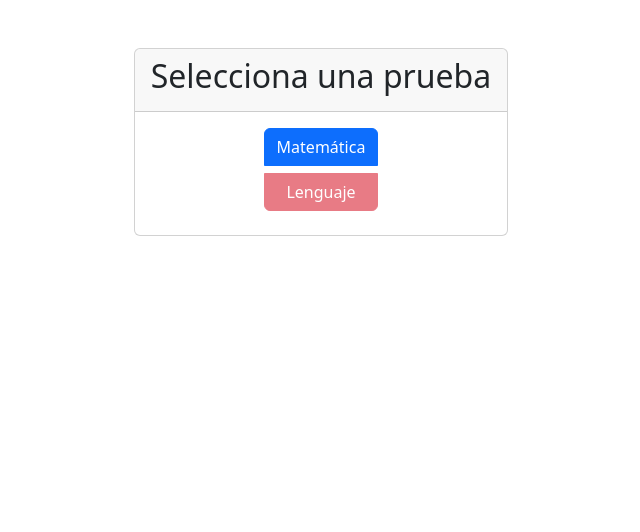
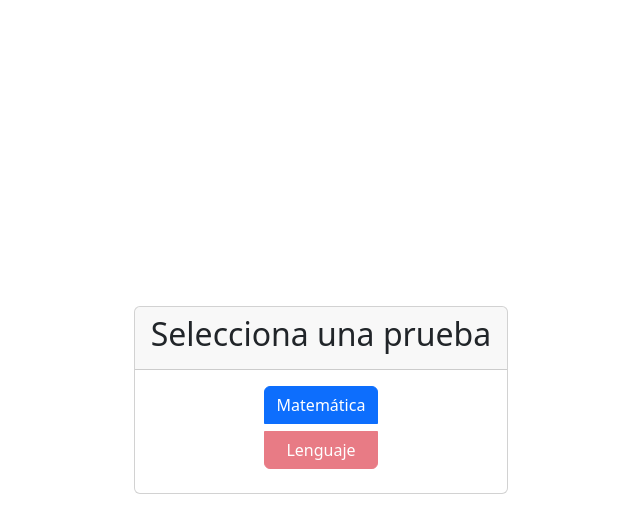
Before and after one commit to AlexisTripailaoHerrera/PAES-FRONT, an Angular app: page /home in a window 1280 px wide. Shown: the top 532 px of the page, without its empty margins (319-959 px from the left). Built offline with nearby package versions, Linux system fonts and the light colour scheme.

Commit message:
components to center

```diff
--- a/src/app/home/home.component.html
+++ b/src/app/home/home.component.html
@@ -1,4 +1,4 @@
-<div class="container-fluid h-100 d-flex justify-content-center align-items-center mt-md-5">
+<div class="container-fluid h-100 d-flex justify-content-center align-items-center">
   <div class="card mx-auto align-items-center">
     <div class="card-header">
       <H2 class="card-title">Selecciona una prueba</H2>
--- a/src/app/paes-matematica/paes-matematica.component.html
+++ b/src/app/paes-matematica/paes-matematica.component.html
@@ -47,7 +47,7 @@
 
   <!-- Botón para revisar -->
   <div class="text-center">
-    <div class="btn-group" role="group">
+    <div class="btn-group mb-4" role="group">
       <button type="button" class="btn btn-primary me-2" (click)="revisar(true)">Revisar</button>
       <button type="button" class="btn btn-primary me-2" (click)="revisar(false)">Finalizar</button>
     </div>
--- a/src/app/paes-matematica/paes-matematica.component.ts
+++ b/src/app/paes-matematica/paes-matematica.component.ts
@@ -1,8 +1,8 @@
 import { Component, OnInit } from '@angular/core';
 import {PreguntasMatematicasService} from './preguntas-matematicas.service';
-import {Resultados} from '../common/resultados-model';
+import {Resultados} from '../common/model/resultados-model';
 import {Router} from '@angular/router';
-import {UsersVO} from '../common/users-model';
+import {UsersVO} from '../common/model/users-model';
 
 @Component({
   selector: 'app-paes-matematica',
--- a/src/app/resultados/resultados.component.html
+++ b/src/app/resultados/resultados.component.html
@@ -1,5 +1,5 @@
 <!-- resultados.component.html -->
-<div class="container-fluid h-100 d-flex justify-content-center align-items-center mt-md-5">
+<div class="container-fluid h-100 d-flex justify-content-center align-items-center">
   <div class="card mx-auto align-items-center">
     <div class="card-header">
       <h2 class="card-title">Resultados</h2>
--- a/src/app/resultados/resultados.component.ts
+++ b/src/app/resultados/resultados.component.ts
@@ -1,5 +1,5 @@
 import {Component, Input, OnInit} from '@angular/core';
-import {Resultados} from '../common/resultados-model';
+import {Resultados} from '../common/model/resultados-model';
 import {PreguntasMatematicasService} from '../paes-matematica/preguntas-matematicas.service';
 import {Router} from '@angular/router';
 
--- a/src/styles.css
+++ b/src/styles.css
@@ -1 +1,5 @@
 /* You can add global styles to this file, and also import other style files */
+html, body {
+  height: 100%;
+  margin: 0;
+}
```
Also changed, not shown: src/app/paes-matematica/preguntas-matematicas.service.ts (+4 -4 lines), src/app/common/model/preguntas-model.ts (renamed from src/app/common/preguntas-model.ts), src/app/common/model/respuestas-model.ts (renamed from src/app/common/respuestas-model.ts), src/app/common/model/resultados-model.ts (renamed from src/app/common/resultados-model.ts), src/app/common/model/users-model.ts (renamed from src/app/common/users-model.ts).
